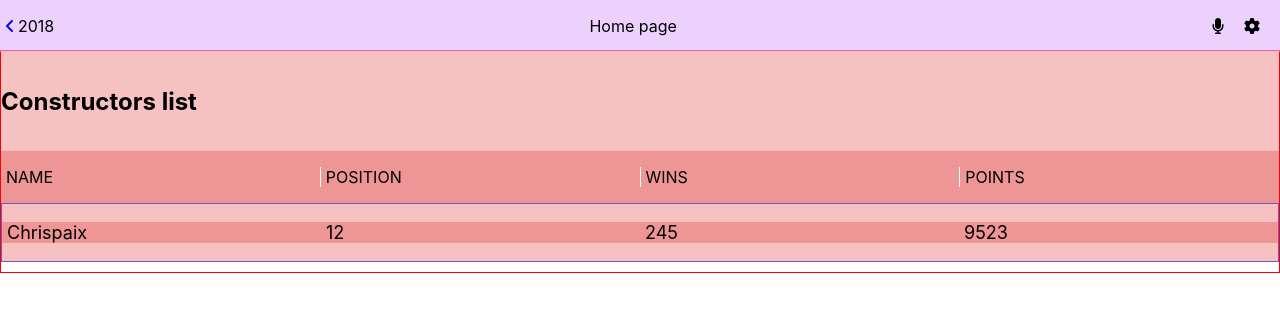
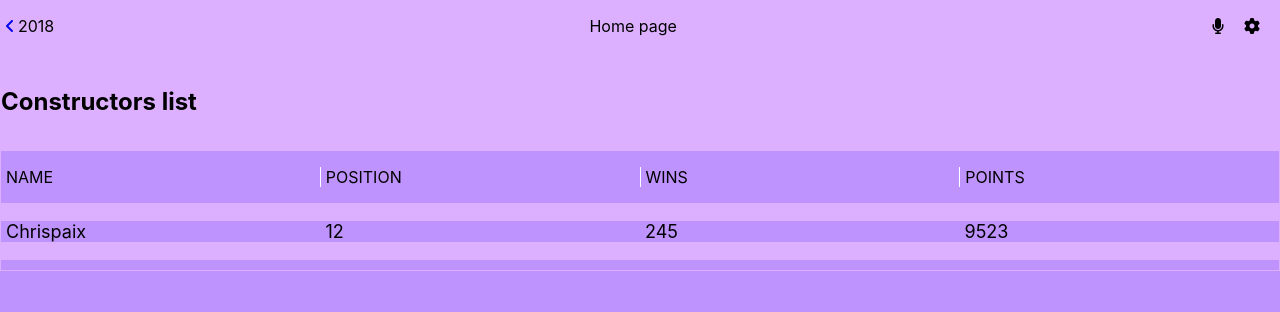
Before and after one commit to ChrispaixK/formula-1, a React (Create React App) app: page /constructors in a window 1280 px wide. Shown: the top 312 px of the page. Built offline with nearby package versions, Linux system fonts and the light colour scheme.

Commit message:
Adjust unique color ui

```diff
--- a/src/assets/css/App.css
+++ b/src/assets/css/App.css
@@ -3,7 +3,7 @@ body {
 }
 
 .routes {
-  border: 1px solid red;
+  border: 1px solid var(--primary);
   margin-top: 50px;
   padding-bottom: 10px;
 }
--- a/src/assets/css/Home.css
+++ b/src/assets/css/Home.css
@@ -1,5 +1,5 @@
 .paper {
-    border: 1px solid #7862f1;
+    border: 1px solid var(--primary);
     width: 90%;
     margin: 0 auto;
     display: flex;
@@ -30,7 +30,7 @@
 .st-left {
     width: 150px;
     min-height: 150px;
-    border: 1px solid greenyellow;
+    border: 1px solid var(--secondary);
     background-image: url('../img/stback.png');
     background-size: cover;
 }
@@ -38,7 +38,7 @@
 .st-right {
     width: 150px;
     min-height: 150px;
-    border: 1px solid greenyellow;
+    border: 1px solid var(--secondary);
     display: flex;
     flex-direction: column;
 }
@@ -60,7 +60,7 @@
     text-decoration: none;
 }
 .constructors {
-    border: 1px solid green;
+    border: 1px solid var(--secondary);
     width: 150px;
     min-height: 150px;
     background-image: url('../img/left.png');
@@ -81,7 +81,7 @@
     border-radius: 30px;
 }
 .drivers {
-    border: 1px solid green;
+    border: 1px solid var(--secondary);
     width: 150px;
     min-height: 150px;
     background-image: url('../img/right.png');
--- a/src/assets/css/Navbar.css
+++ b/src/assets/css/Navbar.css
@@ -4,7 +4,7 @@
     position: fixed;
     width: 100%;
     top: 0;
-    background-color: rgba(225, 179, 252, 0.596);
+    background-color: var(--primary);
 }
 
 .nav-left {
--- a/src/assets/css/constructor.css
+++ b/src/assets/css/constructor.css
@@ -1,13 +1,12 @@
 .constructor {
-    border: 1px solid slateblue;
     display: flex;
     justify-content: space-between;
-    background-color: #ee969696;
+    background-color: var(--primary);
 }
 
 .constructor p {
     flex: 1 1 0;
-    background-color: #ee9696;
+    background-color: var(--secondary);
     padding-left: 5px;
     font-size: 18px;
 }
--- a/src/assets/css/constructorPage.css
+++ b/src/assets/css/constructorPage.css
@@ -3,7 +3,7 @@
 }
 
 .hero{
-    background-color: #ee969696;
+    background-color: var(--primary);
     height: 100px;
     display: flex;
     align-items: center;
@@ -11,11 +11,11 @@
 .data-label {
     display: flex;
     justify-content: space-between;
-    background-color: #ee9696;
+    background-color: var(--secondary);
 }
 .data-label p {
     flex: 1 1 0;
-    border-left: 1px solid rgb(255, 255, 255);
+    border-left: 1px solid #fff;
     text-transform: uppercase;
     padding-left: 5px;
 }
--- a/src/assets/css/index.css
+++ b/src/assets/css/index.css
@@ -1,3 +1,8 @@
+:root{
+  --primary: #DCB0FF;
+ --secondary: #BE93FD;
+}
+
 body {
   margin: 0;
   font-family:
@@ -14,6 +19,7 @@ body {
     sans-serif;
   -webkit-font-smoothing: antialiased;
   -moz-osx-font-smoothing: grayscale;
+  background-color: var(--secondary);
 }
 
 code {
```
